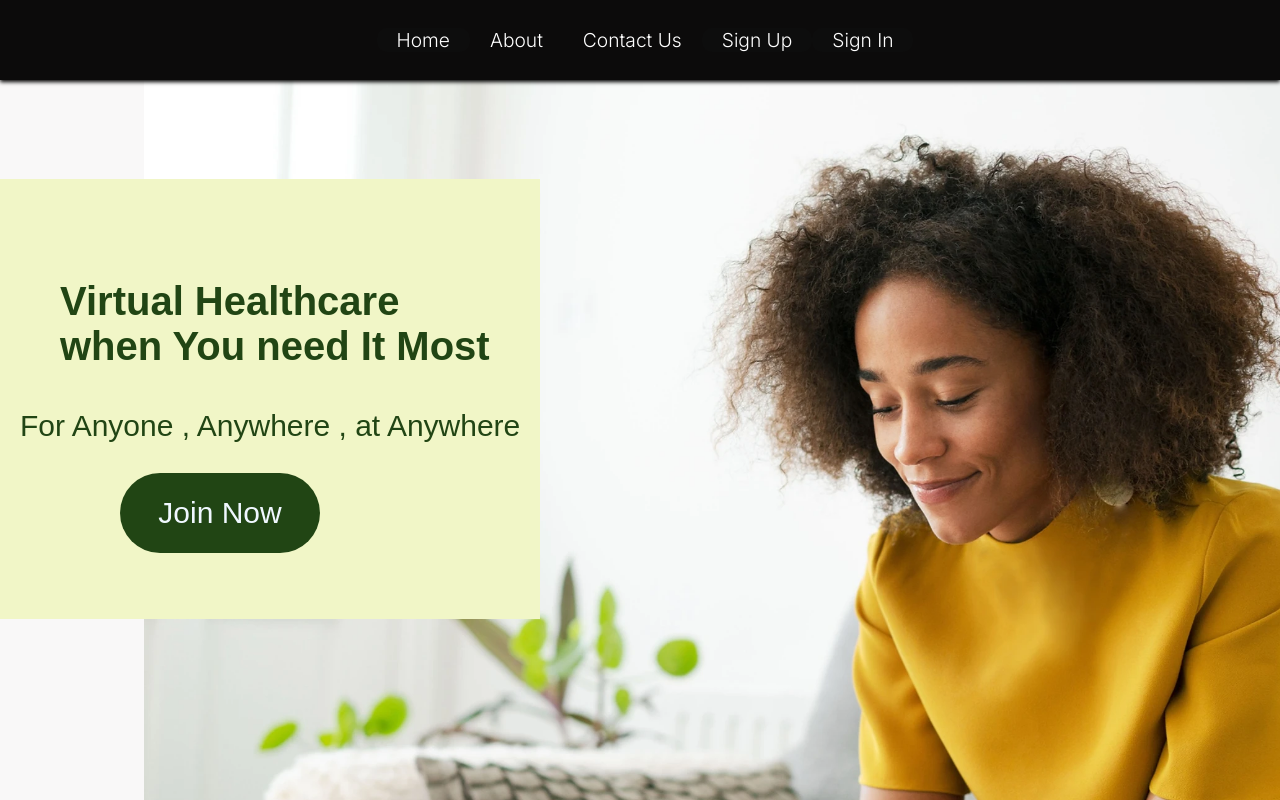
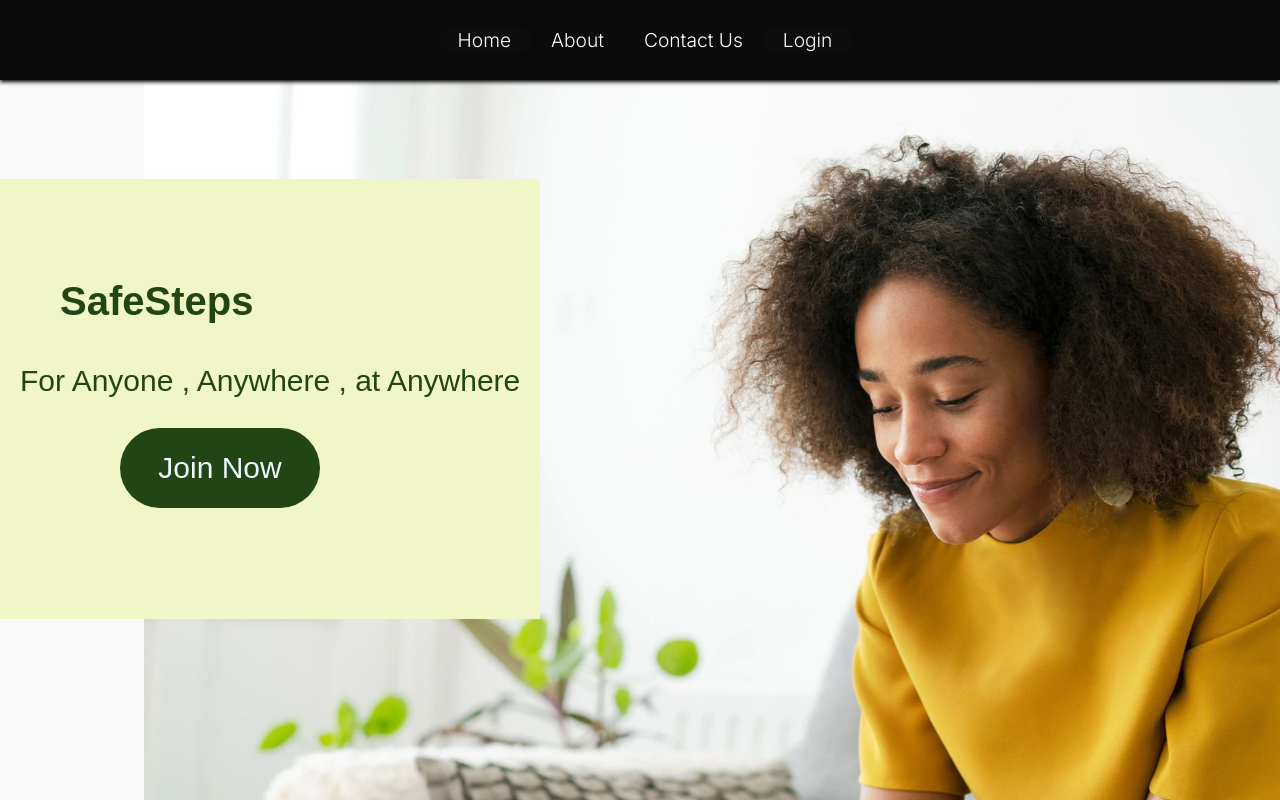
Before and after one commit to DiwareNamrata23/byte_bandit, a React (Create React App) app: page / in a window 1280 px wide. Shown: the top 800 px of the page. Built offline with nearby package versions, Linux system fonts and the light colour scheme.

Commit message:
Authentication

```diff
--- a/package.json
+++ b/package.json
@@ -3,6 +3,7 @@
   "version": "0.1.0",
   "private": true,
   "dependencies": {
+    "@auth0/auth0-react": "^2.2.4",
     "@testing-library/jest-dom": "^5.17.0",
     "@testing-library/react": "^13.4.0",
     "@testing-library/user-event": "^13.5.0",
--- a/src/App.js
+++ b/src/App.js
@@ -1,7 +1,7 @@
 
 import { BrowserRouter as Router, Routes, Route } from "react-router-dom";
 import './App.css';
-
+import { Auth0Provider } from '@auth0/auth0-react';
 import Navbar from './Components/Navbar/Navbar';
 import Footer from './Components/Footer/Footer';
 import AboutUs from './Components/AboutUs/AboutUs';
@@ -15,7 +15,13 @@ function App() {
 
    {/* <CLand/>
    <Home/> */}
-
+   <Auth0Provider
+    domain="dev-n6wdwty28zmy4gom.us.auth0.com"
+    clientId="22x7UCFHLBCChWXiiAXzEbWyqq5KH22a"
+    authorizationParams={{
+      redirect_uri: window.location.origin
+    }}
+  >
    <Router>
 
         <Navbar />
@@ -30,6 +36,7 @@ function App() {
         </Routes>
   <Footer/>
   </Router>
+</Auth0Provider>,
    </>
   );
 }
--- a/src/Components/Home/Home.jsx
+++ b/src/Components/Home/Home.jsx
@@ -20,8 +20,8 @@ function Home() {
      data-aos-easing="ease-out-cubic"
      data-aos-duration="2000">
 
-          <h3 >Virtual Healthcare when You need It Most </h3>
-          <p > For Anyone , Anywhere , at Anywhere</p>
+          <h3 >SafeSteps</h3>
+          <p>For Anyone , Anywhere , at Anywhere</p>
           <button>Join Now</button>
         </div>
       </div>
--- a/src/Components/Navbar/Navbar.jsx
+++ b/src/Components/Navbar/Navbar.jsx
@@ -1,11 +1,15 @@
 import React, { useState } from "react";
 import { NavLink, Link } from "react-router-dom";
+import { useAuth0 } from "@auth0/auth0-react";
 
 import "./Navbar.css";
 
 function Navbar() {
   // To Manage State when Side Navbar is open or not
   const [isBurgerActive, setisBurgerActive] = useState(false);
+  const { loginWithRedirect } = useAuth0();
+  const { logout } = useAuth0();
+  const { user, isAuthenticated, isLoading } = useAuth0();
 
   // For Side Navbar opening animation
   let counter = 0;
@@ -129,13 +133,19 @@ function Navbar() {
             Contact Us
           </li>
         </NavLink>
-
-
-        <NavLink >
+            {
+              isAuthenticated && (
+                <NavLink>
+                  <li>
+                    <p>{user.name}</p>
+                  </li>
+                </NavLink>
+              )
+            }
+            {
+              isAuthenticated ? (<NavLink >
               <li
-            onClick={() => {
-              setisBurgerActive(false);
-            }}
+                onClick={() => logout({ logoutParams: { returnTo: window.location.origin } })}
                 style={
                   isPhone
                     ? isBurgerActive
@@ -148,14 +158,14 @@ function Navbar() {
                   className="fa-solid fa-address-book"
                   style={{ color: "#ffffff" }}
                 ></i>
-            Sign Up
+                Logout
               </li>
             </NavLink>
+              )
+              : (
                 <NavLink >
           <li
-            onClick={() => {
-              setisBurgerActive(false);
-            }}
+            onClick={() => loginWithRedirect()}
             style={
               isPhone
                 ? isBurgerActive
@@ -168,9 +178,11 @@ function Navbar() {
               className="fa-solid fa-address-book"
               style={{ color: "#ffffff" }}
             ></i>
-            Sign In
+            Login
           </li>
         </NavLink>
+              )
+            }
       </ul>
 
       {/* Burger to open Side Navbar when devive is Phone */}
```
Also changed, not shown: 1 other file (tests, documents, lock files or other folders). Lines whose indentation alone changed are shown as unchanged.
